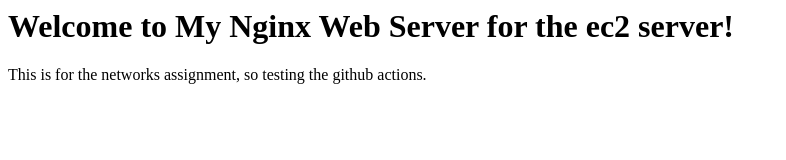
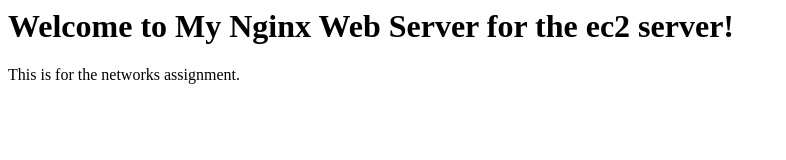
Before and after one commit to Jyothiswaruban-MR/Networking_Assignment_Aws, a plain HTML site: page index.html in a window 1280 px wide. Shown: the whole page, without its empty margins (0-786 px from the left). Drawn offline with Linux system fonts and the light colour scheme.

Commit message:
committing the modified file of index.html to check actions

```diff
--- a/index.html
+++ b/index.html
@@ -6,7 +6,7 @@
     </head>
     <body>
         <h1>Welcome to My Nginx Web Server for the ec2 server!</h1>
-        <p>This is for the networks assignment, so testing the github actions.</p>
+        <p>This is for the networks assignment.</p>
     </body>
     </head>
 </html>
```
